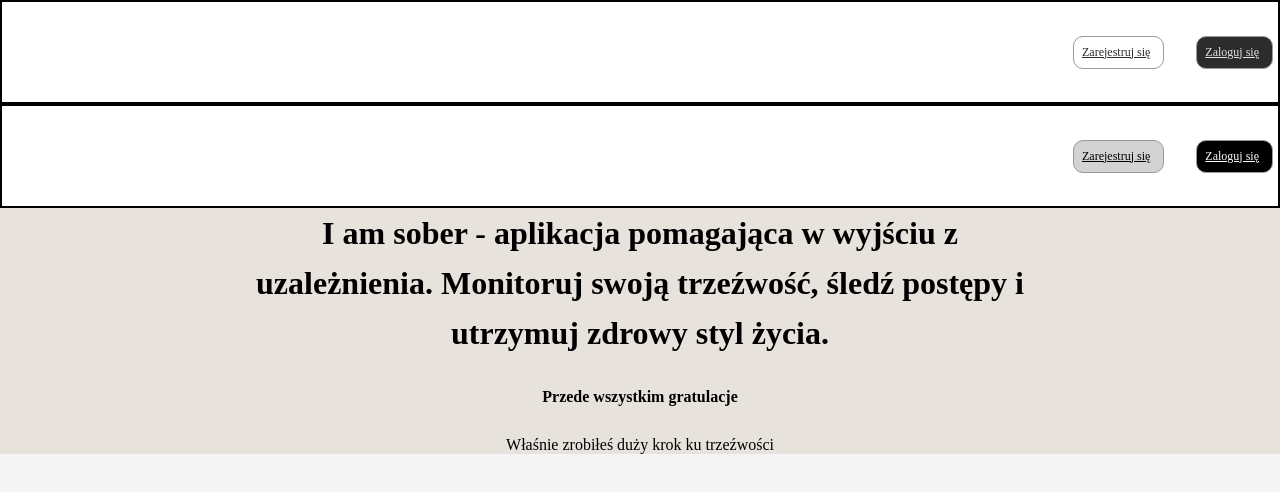
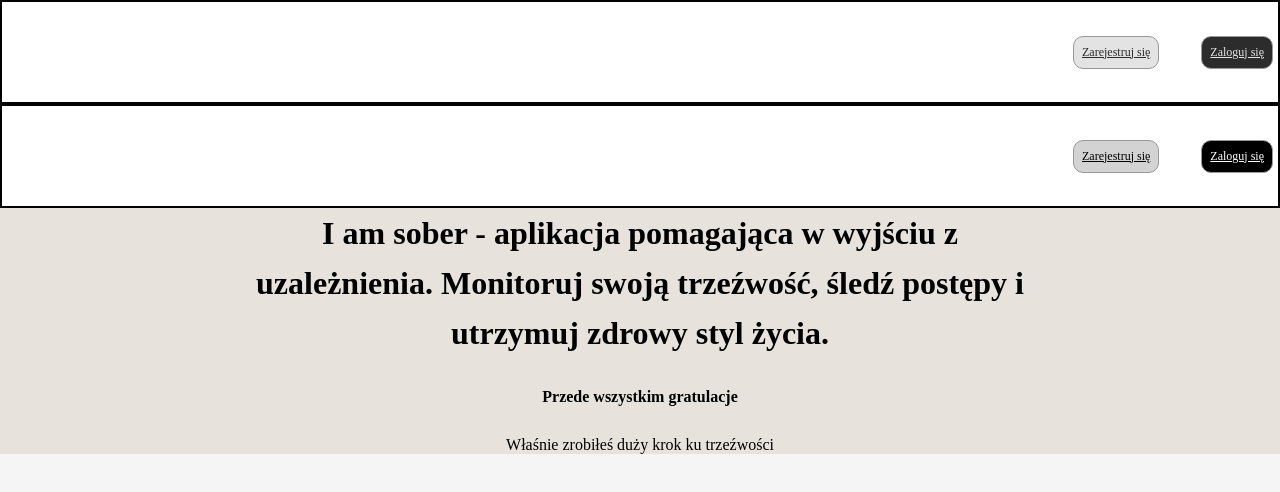
Before and after one commit to RadekPalka/react-i-am-sober, a React (Vite) app: page / in a window 1280 px wide. Shown: the top 492 px of the page. Built offline with nearby package versions, Linux system fonts and the light colour scheme.

Commit message:
wip: styling continue

```diff
--- a/src/components/StyledLi.ts
+++ b/src/components/StyledLi.ts
@@ -1,17 +1,16 @@
-import styled from "styled-components";
-type StyledLiProps ={
-	$background : string,
+import styled from 'styled-components';
+type StyledLiProps = {
+	$background: string;
 
-	$color: string
-}
+	$color: string;
+};
 export const StyledLi = styled.li<StyledLiProps>`
 	display: block;
 	padding: 8px;
-	color: ${(props)=> props.$color};
+	color: ${(props) => props.$color};
 	font-size: 12px;
 	background: ${(props) => props.$background};
 	border: 1px solid #999;
 	border-radius: 10px;
-
-
+	text-align: center;
 `;
--- a/src/components/StyledLink.ts
+++ b/src/components/StyledLink.ts
@@ -1,9 +1,6 @@
-import styled from "styled-components";
+import styled from 'styled-components';
 import { Link } from 'react-router-dom';
 
 export const StyledLink = styled(Link)`
-	margin-right: 5px;
 	color: inherit;
-
-
 `;
--- a/src/pages/MainPage.tsx
+++ b/src/pages/MainPage.tsx
@@ -10,7 +10,7 @@ export const MainPage: React.FC = () => {
 			<header>
 				<Nav>
 					<StyledUl>
-						<StyledLi $color='#2c2c2c' $background='#e3e3e3`'>
+						<StyledLi $color='#2c2c2c' $background='#e3e3e3'>
 							<StyledLink to='/registration-page'>Zarejestruj się</StyledLink>
 						</StyledLi>
 						<StyledLi $color='#e3e3e3' $background='#2c2c2c'>
```
